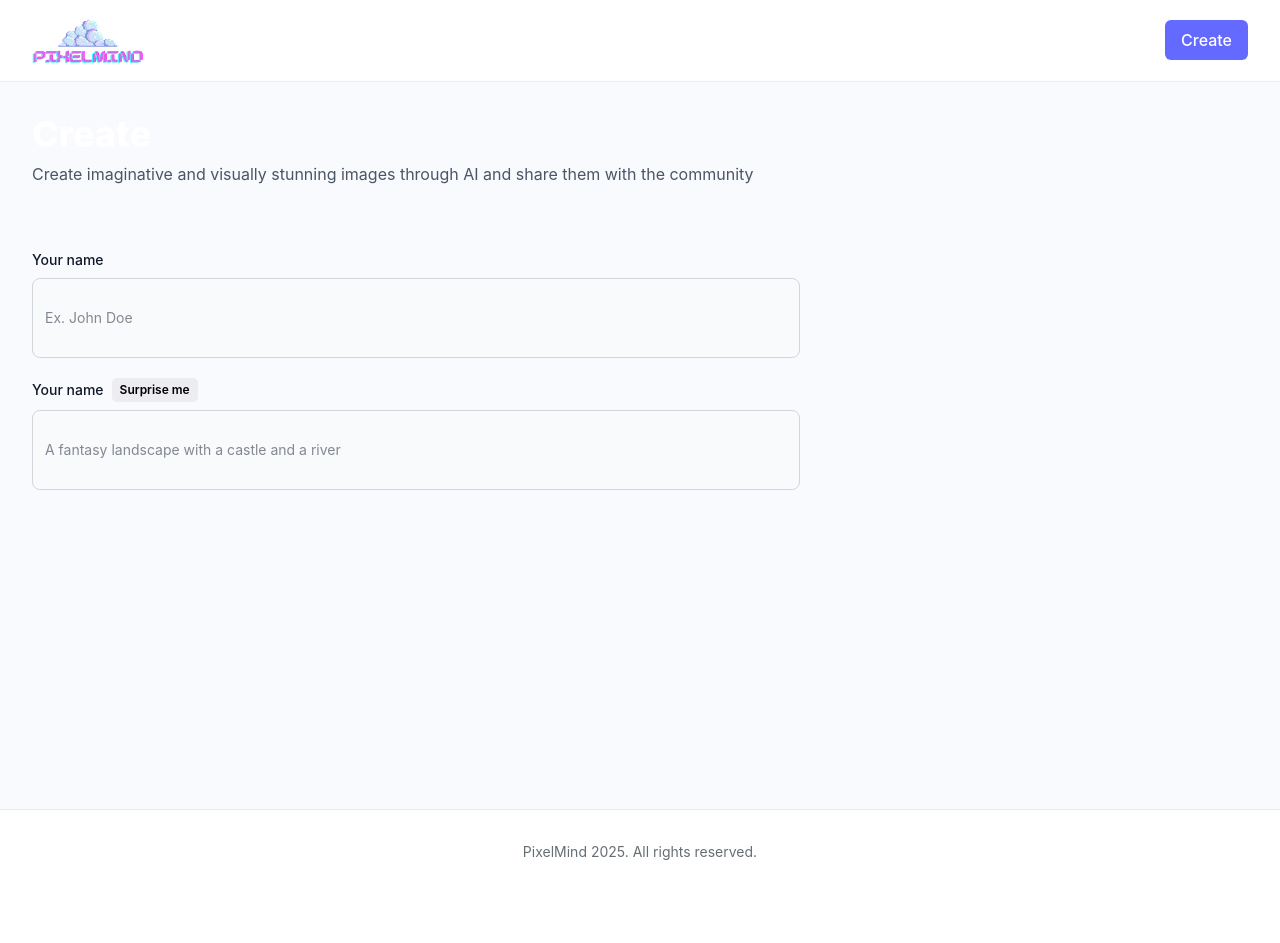
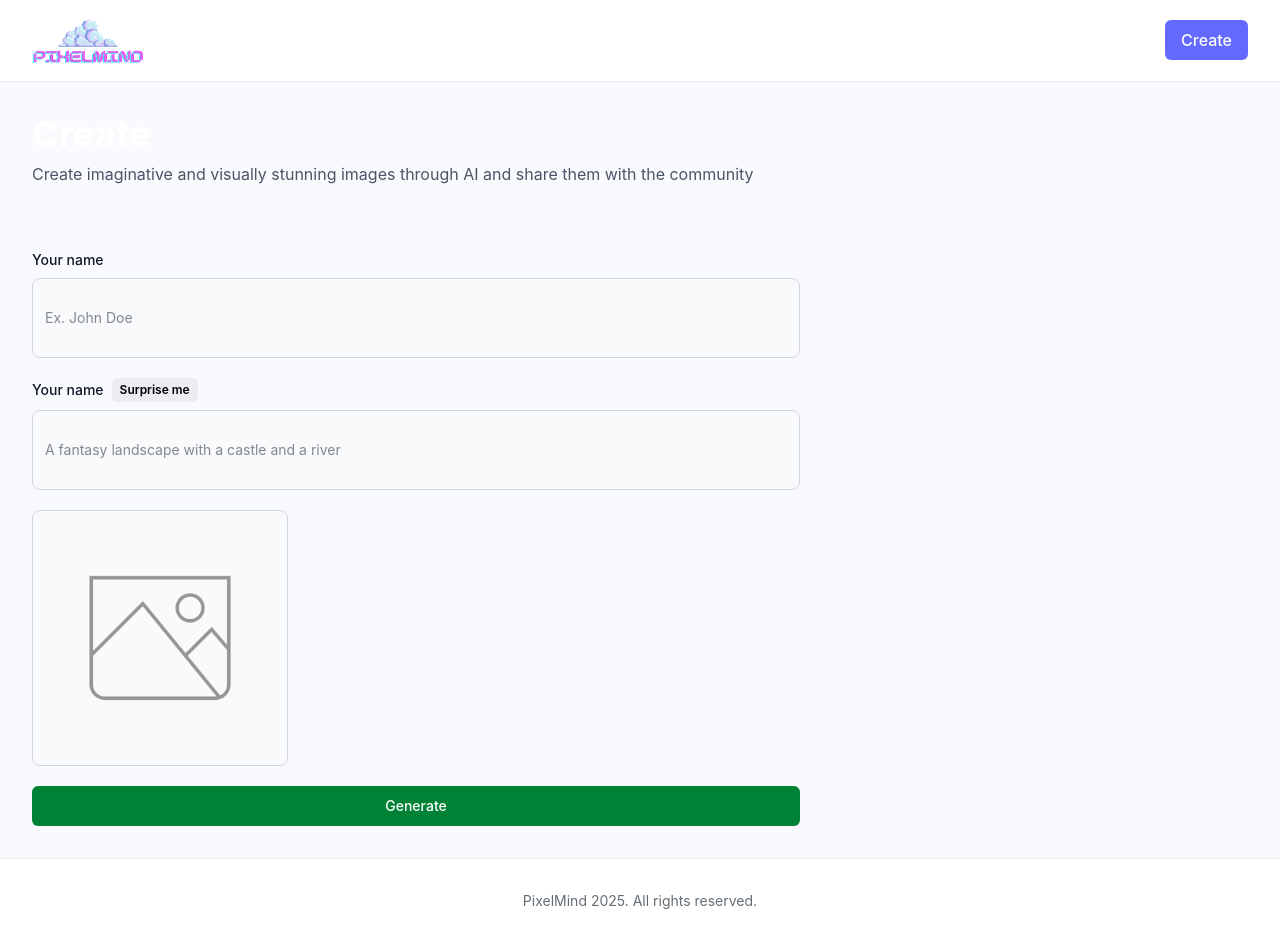
Before and after one commit to MMH576/PixelMind, a React (Vite) app in the folder client/: page /create-post in a window 1280 px wide. Before the commit the page ends 894 px from the top, so only its background shows below. Built offline with nearby package versions, Linux system fonts and the light colour scheme; a web font is replaced by a local one.

Commit message:
completed generate image section

```diff
--- a/client/src/page/CreatePost.jsx
+++ b/client/src/page/CreatePost.jsx
@@ -51,6 +51,37 @@ const CreatePost = () => {
             isSurpriseMe
             handleSurpriseMe={handleSurpriseMe}
           />
+          <div className="flex flex-col gap-5">
+            <div className="relative bg-gray-50 border border-gray-300 text-gray-900 text-sm rounded-lg focus:ring-blue-500 focus:border-blue-500 w-64 p-3 h-64 flex justify-center items-center">
+              {form.photo ? (
+                <img
+                  src={form.photo}
+                  alt={form.prompt}
+                  className="w-full h-full object-contain"
+                />
+              ) : (
+                <img
+                  src={preview}
+                  alt="preview"
+                  className="w-9/12 h-9/12 object-contain opacity-40"
+                />
+              )}
+              {generatingImg && (
+                <div className="absolute inset-0 z-10 flex justify-center items-center bg-[rgba(0,0,0,0.5)] rounded-lg">
+                  <Loader />
+                </div>
+              )}
+            </div>
+          </div>
+        </div>
+        <div className="mt-5 flex gap-5">
+          <button
+            type="button"
+            onClick={handleSubmit}
+            className="w-full text-white bg-green-700 font-medium rounded-md text-sm w-full py-2.5 text-center"
+          >
+            {generatingImg ? "Generating..." : "Generate"}
+          </button>
         </div>
       </form>
     </section>
```
